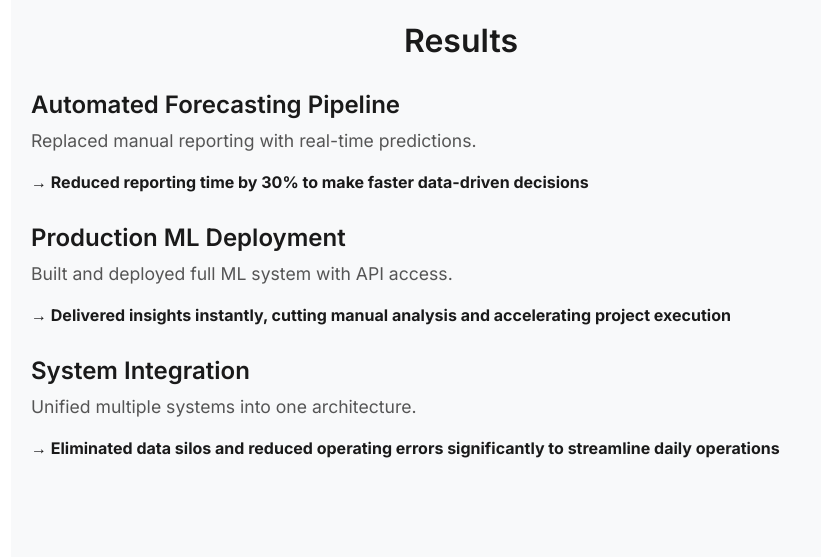
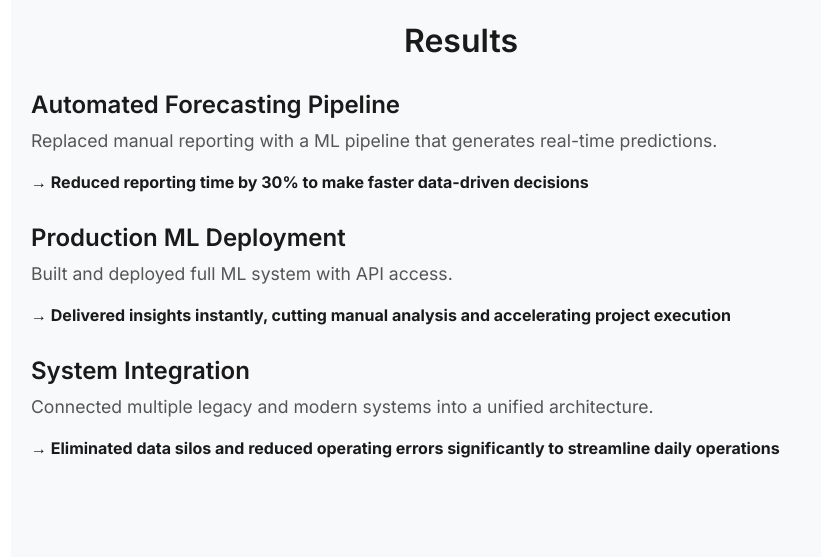
Before and after one commit to mrcartier/mrcartier.github.io, a website: page index.html in a window 1280 px wide. Shown: the part 1300-1857 px from the top of the page, without its empty margins (179-1000 px from the left). Drawn offline with nearby package versions, Linux system fonts and the light colour scheme.

Commit message:
Update index.html

```diff
--- a/index.html
+++ b/index.html
@@ -205,7 +205,7 @@
 
   <div class="result-box">
     <h4>Automated Forecasting Pipeline</h4>
-    <p>Replaced manual reporting with real-time predictions.</p>
+    <p>Replaced manual reporting with a ML pipeline that generates real-time predictions.</p>
     <strong>→ Reduced reporting time by 30% to make faster data-driven decisions</strong>
   </div>
 
@@ -217,7 +217,7 @@
 
   <div class="result-box">
     <h4>System Integration</h4>
-    <p>Unified multiple systems into one architecture.</p>
+    <p>Connected multiple legacy and modern systems into a unified architecture.</p>
     <strong>→ Eliminated data silos and reduced operating errors significantly to streamline daily operations</strong>
   </div>
 
```
